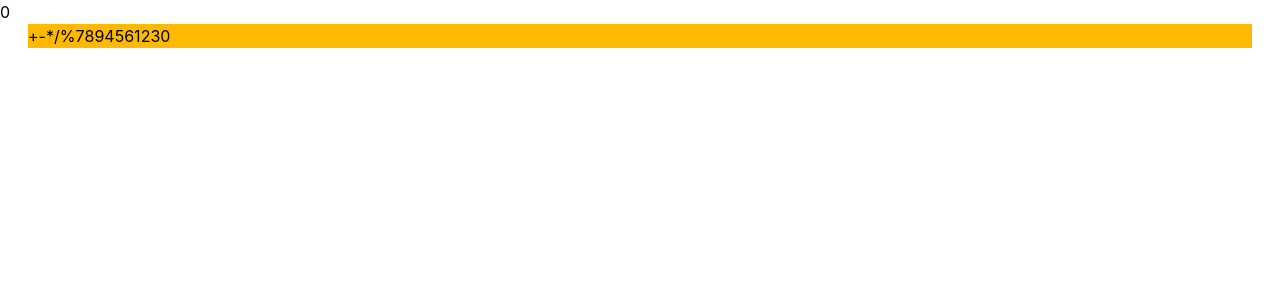
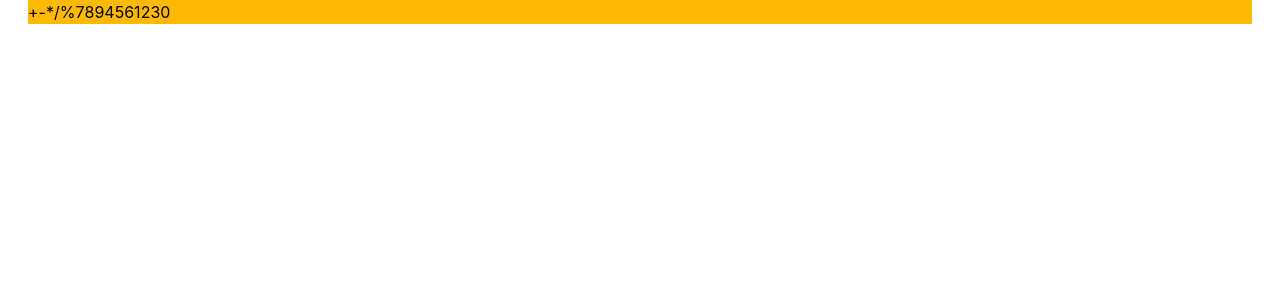
Before and after one commit to Zerro2003/Calcula, a React (Vite) app: page / in a window 1280 px wide. Shown: the top 300 px of the page. Built offline with nearby package versions, Linux system fonts and the light colour scheme.

Commit message:
refactor: update Display component to accept a prop for dynamic content

```diff
--- a/src/comps/Display.tsx
+++ b/src/comps/Display.tsx
@@ -1,3 +1,3 @@
-export default function Display() {
-  return <div className="display">0</div>;
+export default function Display(prop: { num: string }) {
+  return <div className="display; bg-amber-600">{prop.num}</div>;
 }
```
